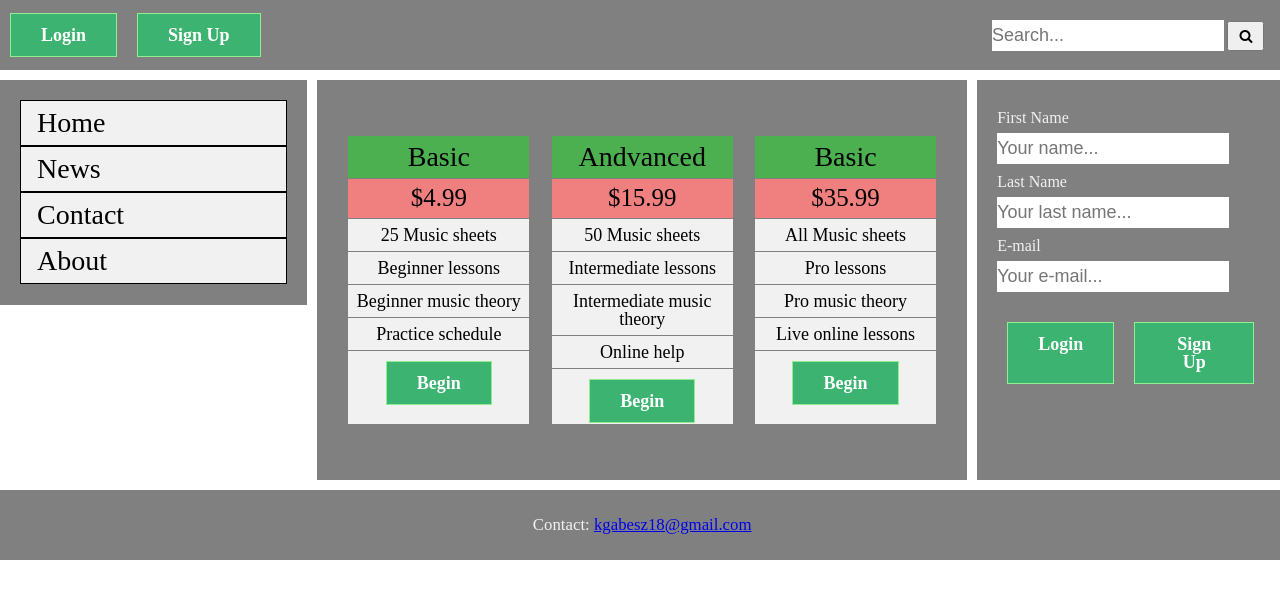
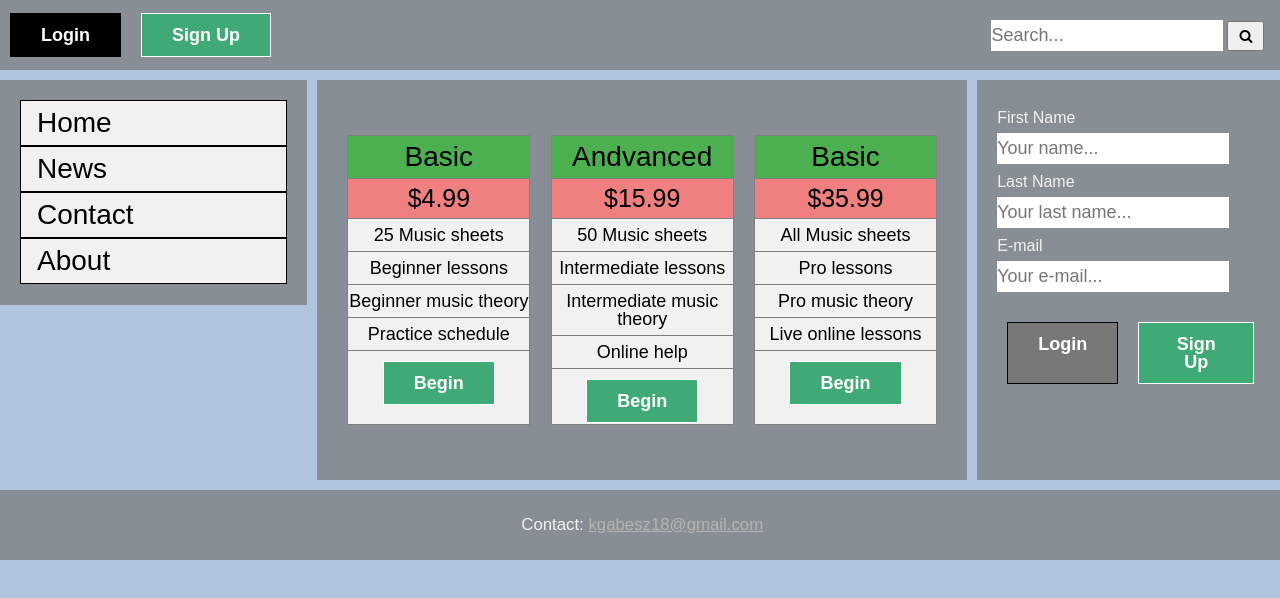
Before and after one commit to kelemen-93/my-css-advamced-project, a plain HTML site: page index.html in a window 1280 px wide. In both pictures the pointer is over the link 63 px from the left and 35 px from the top of the page. Drawn offline with Linux system fonts and the light colour scheme.

Commit message:
finished the assignment

```diff
--- a/css/base.css
+++ b/css/base.css
@@ -18,6 +18,12 @@ html {
   font-size: 14px;
 }
 
+body {
+  font-family: 'Arial', sans-serif;
+  background-color: lightsteelblue;
+
+}
+
 
 
 
@@ -29,13 +35,13 @@ html {
 \*----------------*/
 
  .left-sidebar, .pricing-tables, .right-sidebar, .footer {
-  background-color: grey;
+  background-color: rgba(120, 120, 120, 0.7);
   font-size: 2rem;
   padding: 20px;
 }
 
 .header {
-  background-color: grey;
+  background-color: rgba(120, 120, 120, 0.7);
 }
 
 
--- a/css/components.css
+++ b/css/components.css
@@ -17,6 +17,33 @@
 }
 
 
+.btn__login {
+  background-color: rgba(120, 120, 120, 1);
+  border: 1px solid black;
+}
+
+.btn__login:hover {
+  background-color: rgba(0, 0, 0, 1);
+  transition-duration: 1s;
+  transition-delay: 0.1s;
+  transition-timing-function: ease-out;
+  transition-property: background-color;
+}
+
+
+.btn__sign-up {
+  background-color: rgba(64, 170, 118, 1);
+  border: 1px solid white;
+}
+
+.btn__sign-up:hover {
+  background-color: rgba(255, 255, 255, 1);
+  color: rgba(0, 0, 0, 1);
+  transition-duration: 0.5s;
+  transition-delay: 0.1s;
+  transition-timing-function: ease-out;
+  transition-property: background color;
+}
 
 
 /*-----------*\
@@ -31,12 +58,20 @@
     font-size: 1.286rem;
     padding: 5px 0px;
     border: none;
+
   }
 
   .icon {
     padding: 6px 10px;
     margin-right: 10px;
+  }
 
+  .icon:hover {
+    background-color: rgba(120, 120, 120, 1);
+    transition-property: background;
+    transition-duration: 0.5s;
+    transition-delay: 0.1s;
+    transition-timing-function: ease-out;
   }
 
 
@@ -64,6 +99,15 @@
       border: 1px solid black;
     }
 
+    .menu:hover {
+      background-color: rgba(64, 165, 77, 1);
+      color: rgba(255, 255, 255, 1);
+      transition-property: background color;
+      transition-duration: 0.5s;
+      transition-delay: 0.1s;
+      transition-timing-function: ease-out;
+    }
+
 
 
 
@@ -82,6 +126,14 @@
     width: 30%;
     height: 20.71rem;
     border: 1px solid grey;
+  }
+
+  .pricing-box:hover {
+    box-shadow: 0 8px 12px 0 rgba(0, 0, 0, 0.5);
+    transition-property: box-shadow;
+    transition-duration: 0.3s;
+    transition-delay: 0.1s;
+    transition-timing-function: ease-in;
   }
 
     .training-level {
@@ -107,6 +159,29 @@
   padding-top: 10px;
 }
 
+.social-info:focus {
+  width: 300px;
+  transition-property: width;
+  transition-delay: 0.1s;
+  transition-timing-function: ease-in;
+}
+
 .btn-container {
   margin-top: 20px;
 }
+
+
+
+
+
+/*--------------*\
+ #CONTANCT LINK
+\*--------------*/
+
+.contact {
+  color: rgba(180, 180, 180, 1);
+}
+
+.contact:hover {
+  color: rgba(255, 255, 255, 1);
+}
--- a/index.html
+++ b/index.html
@@ -92,6 +92,8 @@
 
     <!-- Pricing Tables ends here -->
 
+    <!-- Right Sidebar starts here -->
+
     <div class="right-sidebar">
 
       <div class="input-container">
@@ -114,9 +116,15 @@
 
     </div>
 
+    <!-- Right Sidebar ends here -->
+
+    <!-- Footer starts here -->
+
     <div class="footer">
-      <p>Contact: <a href="#">kgabesz18@gmail.com</a></p>
+      <p>Contact: <a href="#" class="contact">kgabesz18@gmail.com</a></p>
     </div>
+
+    <!-- Footer ends here -->
 
   </div>
 
```
